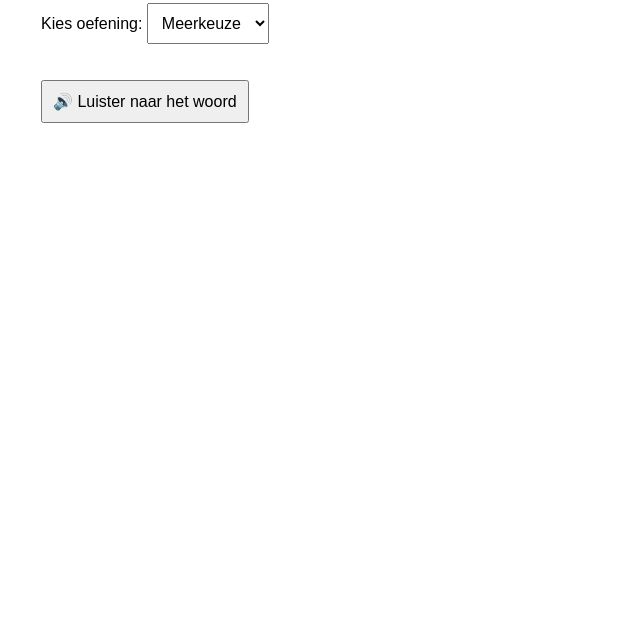
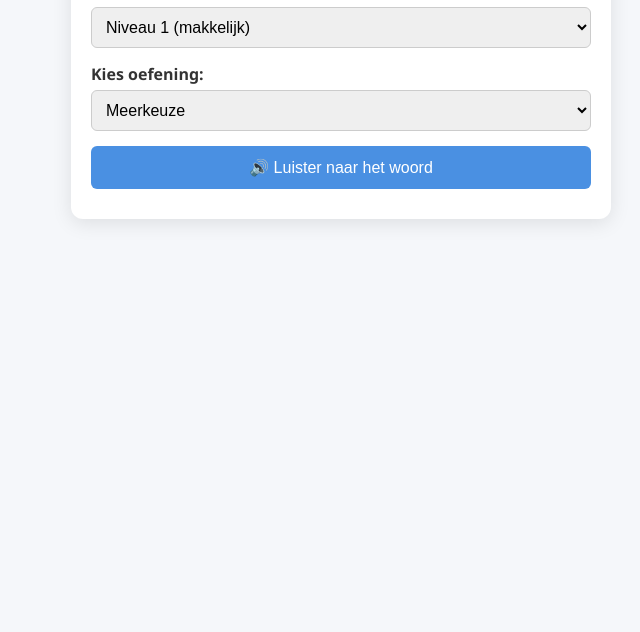
Before and after one commit to Aik3y/dutch-word-test, a plain HTML site: page index.html in a window 1280 px wide. Shown: the part 168-800 px from the top of the page, without its empty margins (299-939 px from the left). Drawn offline with Linux system fonts and the light colour scheme.

Commit message:
index.html

```diff
--- a/index.html
+++ b/index.html
@@ -5,14 +5,114 @@
   <meta name="viewport" content="width=device-width, initial-scale=1.0"/>
   <title>Woordtrainer</title>
   <style>
-    body { font-family: sans-serif; padding: 20px; max-width: 600px; margin: auto; }
-    button, input, select { margin: 10px 0; padding: 10px; font-size: 1rem; }
-    .choices button { display: block; margin: 5px 0; width: 100%; }
-    .correct { background-color: lightgreen; }
-    .incorrect { background-color: salmon; }
+    :root {
+      --primary: #4a90e2;
+      --secondary: #f5f7fa;
+      --correct: #d4edda;
+      --incorrect: #f8d7da;
+      --text: #333;
+    }
+
+    body {
+      margin: 0;
+      padding: 0;
+      font-family: "Segoe UI", sans-serif;
+      background-color: var(--secondary);
+      color: var(--text);
+      display: flex;
+      flex-direction: column;
+      align-items: center;
+      min-height: 100vh;
+    }
+
+    .container {
+      background: white;
+      padding: 30px 20px;
+      border-radius: 12px;
+      box-shadow: 0 4px 20px rgba(0, 0, 0, 0.1);
+      max-width: 500px;
+      width: 90%;
+      margin-top: 40px;
+    }
+
+    h1 {
+      margin-bottom: 20px;
+      color: var(--primary);
+      font-size: 1.8rem;
+      text-align: center;
+    }
+
+    label {
+      display: block;
+      margin: 15px 0 5px;
+      font-weight: 600;
+    }
+
+    select, input[type="text"] {
+      width: 100%;
+      padding: 10px;
+      font-size: 1rem;
+      border-radius: 6px;
+      border: 1px solid #ccc;
+    }
+
+    button {
+      background-color: var(--primary);
+      color: white;
+      border: none;
+      padding: 12px 20px;
+      font-size: 1rem;
+      border-radius: 6px;
+      cursor: pointer;
+      margin-top: 15px;
+      width: 100%;
+    }
+
+    button:hover {
+      background-color: #3b7dc4;
+    }
+
+    .choices {
+      margin-top: 15px;
+    }
+
+    .choices button {
+      width: 100%;
+      margin-top: 8px;
+      background-color: #e9ecef;
+      color: #333;
+      border: 1px solid #ccc;
+      padding: 10px;
+      font-size: 1rem;
+      transition: background 0.3s;
+    }
+
+    .choices button:hover {
+      background-color: #dfe6ed;
+    }
+
+    .correct {
+      background-color: var(--correct) !important;
+    }
+
+    .incorrect {
+      background-color: var(--incorrect) !important;
+    }
+
+    #feedback {
+      margin-top: 10px;
+      font-weight: bold;
+    }
+
+    @media (max-width: 600px) {
+      .container {
+        padding: 20px 15px;
+      }
+    }
   </style>
 </head>
 <body>
+  <div class="container">
     <h1>Woordtrainer</h1>
 
     <label for="levelSelect">Kies niveau:</label>
@@ -21,15 +121,13 @@
       <option value="2">Niveau 2 (moeilijker)</option>
     </select>
 
-  <br/>
-
     <label for="exerciseType">Kies oefening:</label>
     <select id="exerciseType" onchange="changeExerciseType()">
       <option value="multiple">Meerkeuze</option>
       <option value="input">Zelf typen</option>
     </select>
 
-  <p><button onclick="playWord()">🔊 Luister naar het woord</button></p>
+    <button onclick="playWord()">🔊 Luister naar het woord</button>
 
     <div id="multipleChoice" style="display: none;">
       <h2>Meerkeuzevraag</h2>
@@ -41,6 +139,7 @@
       <input type="text" id="typedAnswer" placeholder="Typ hier het woord" />
       <button onclick="checkTypedAnswer()">Controleer</button>
       <p id="feedback"></p>
+    </div>
   </div>
 
   <script>
@@ -138,10 +237,10 @@
         });
     }
 
-    // Initialisatie
     if (speechSynthesis.onvoiceschanged !== undefined) {
       speechSynthesis.onvoiceschanged = findDutchVoice;
     }
+
     loadWordsFromJson();
   </script>
 </body>
```
Lines whose indentation alone changed are shown as unchanged.
